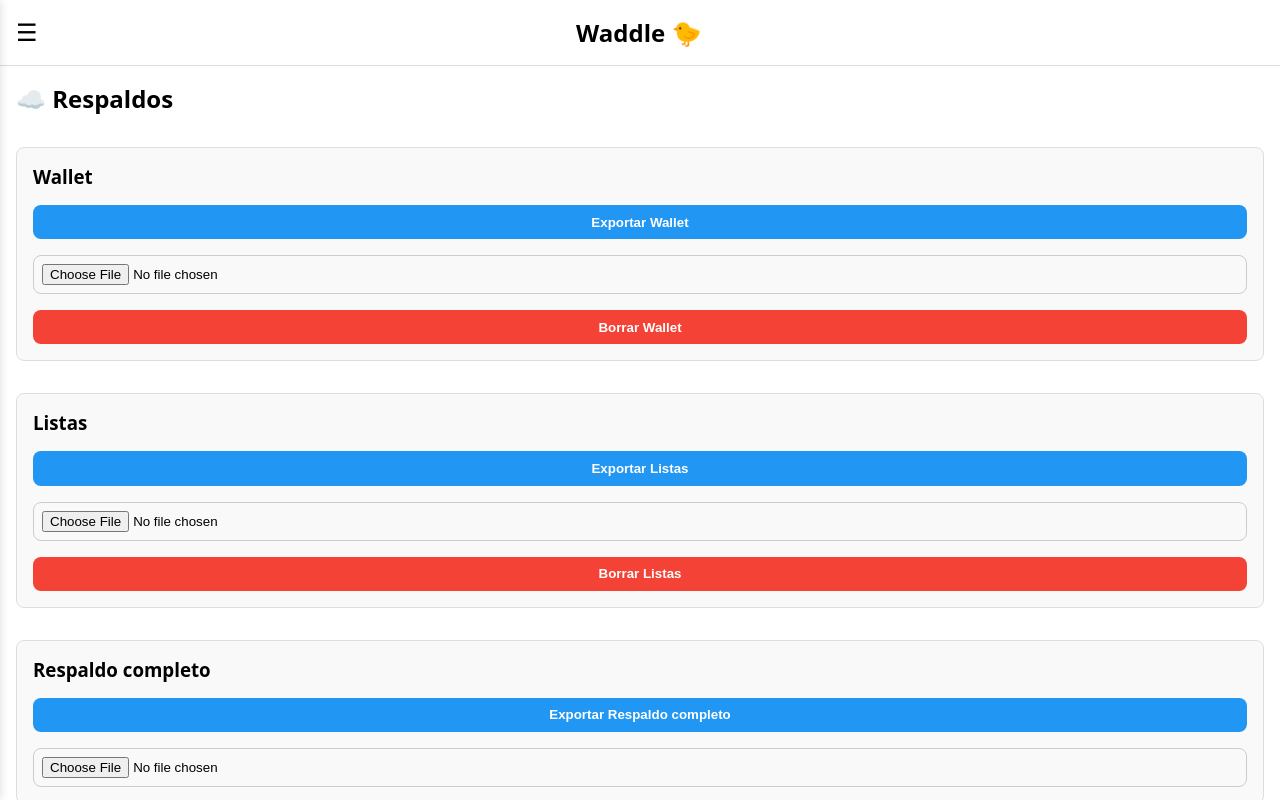
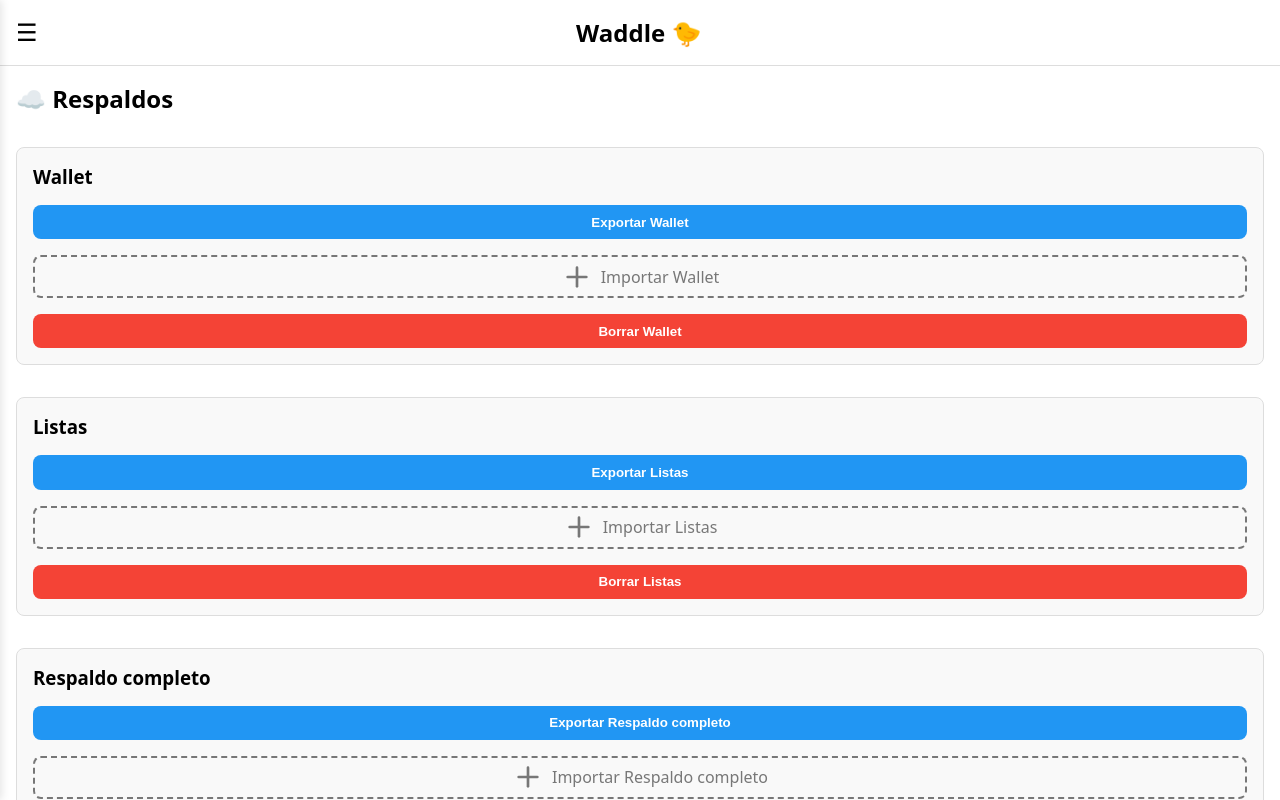
Before and after one commit to Rubber-Duck-Enterprises/WEBAPP-Waddle, a React (Vite) app: page /backups in a window 1280 px wide. Built offline with nearby package versions, Linux system fonts and the light colour scheme.

Commit message:
[UPDATE]: Improve import backup button style.

```diff
--- a/package.json
+++ b/package.json
@@ -1,7 +1,7 @@
 {
   "name": "waddle",
   "private": true,
-  "version": "0.2.6gn1-beta",
+  "version": "0.2.6hn1-beta",
   "type": "module",
   "scripts": {
     "build": "tsc -b && vite build",
--- a/src/pages/Backups.tsx
+++ b/src/pages/Backups.tsx
@@ -2,6 +2,7 @@
 import React from "react";
 import localforage from "localforage";
 import UIButton from "../components/UI/UIButton";
+import { FiPlus } from "react-icons/fi";
 import DefaultLayout from "../layouts/DefaultLayout";
 import { useModal } from "../context/ModalContext";
 import { getImportSuccessModal } from "../components/Modal/Presets/ImportSuccessModal";
@@ -99,18 +100,35 @@ const BackupPage: React.FC = () => {
         Exportar {title}
       </UIButton>
 
-      <label>
+      <label
+        style={{
+          backgroundColor: "var(--surface)",
+          border: "2px dashed var(--text-secondary)",
+          borderRadius: "8px",
+          padding: "0.5rem",
+          position: "relative",
+          width: "100%",
+        }}
+      >
+        <div
+          style={{
+            position: "absolute",
+            inset: "0",
+            display: "flex",
+            alignItems: "center",
+            justifyContent: "center",
+            color: "var(--text-secondary)",
+          }}
+        >
+          <FiPlus size={32} color="var(--text-secondary)"/>
+          <span style={{ marginLeft: "0.5rem" }}>Importar {title}</span>
+        </div>
+
         <input
           type="file"
           accept="application/json"
           onChange={(e) => importData(e, keys)}
-          style={{
-            backgroundColor: "var(--surface)",
-            border: "1px solid var(--input-border-color)",
-            borderRadius: "8px",
-            padding: "0.5rem",
-            width: "100%",
-          }}
+          style={{ opacity: "0" }}
         />
       </label>
 
```
